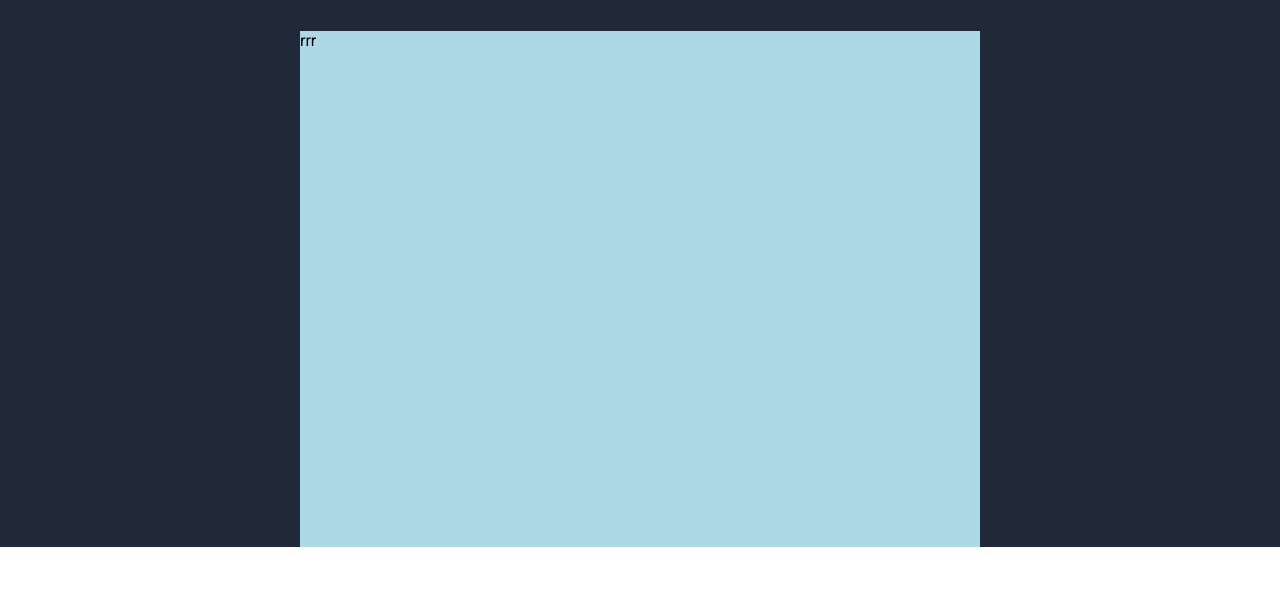
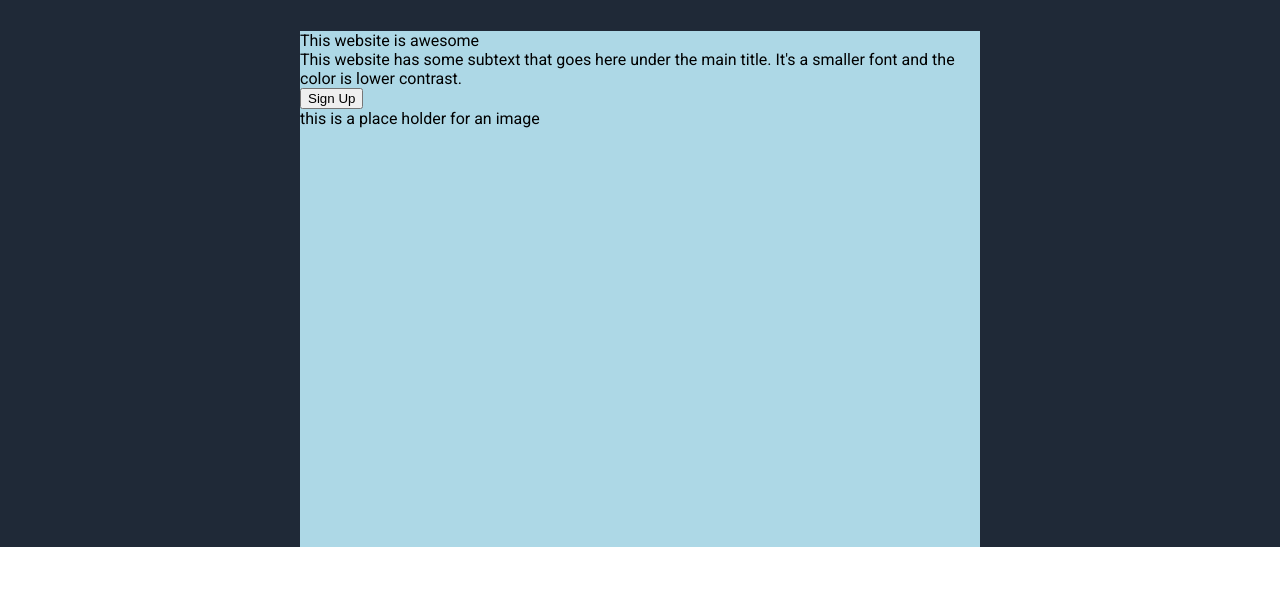
Before and after one commit to hexbyte-works/Odin_Projects, a plain HTML site: page Landing_Page/index.html in a window 1280 px wide. Shown: the part 72-677 px from the top of the page. Drawn offline with Linux system fonts and the light colour scheme.

Commit message:
completed the final work in the html file

```diff
--- a/Landing_Page/index.html
+++ b/Landing_Page/index.html
@@ -23,9 +23,26 @@
             </div>
         </div>
         <div id="box1-main-content">
-            rrr
+            <div id="box1-main-content-text">
+                <div id="box1-main-content-text1">
+                    This website is awesome
+                </div>
+                <div id="box1-main-content-text2">
+                    This website has some subtext that goes here under the main title. It's a smaller font and the color is lower contrast.
+                </div>
+                <button id="box1-main-content-button">
+                    Sign Up
+                </button>
+            </div>
+            <div id="box1-main-content-image">
+                this is a place holder for an image
+            </div>
         </div>
     </div>
+
+
+
+
     <div id="box2">
         <div id="box2-heading-text">
             Some Random Information
```
